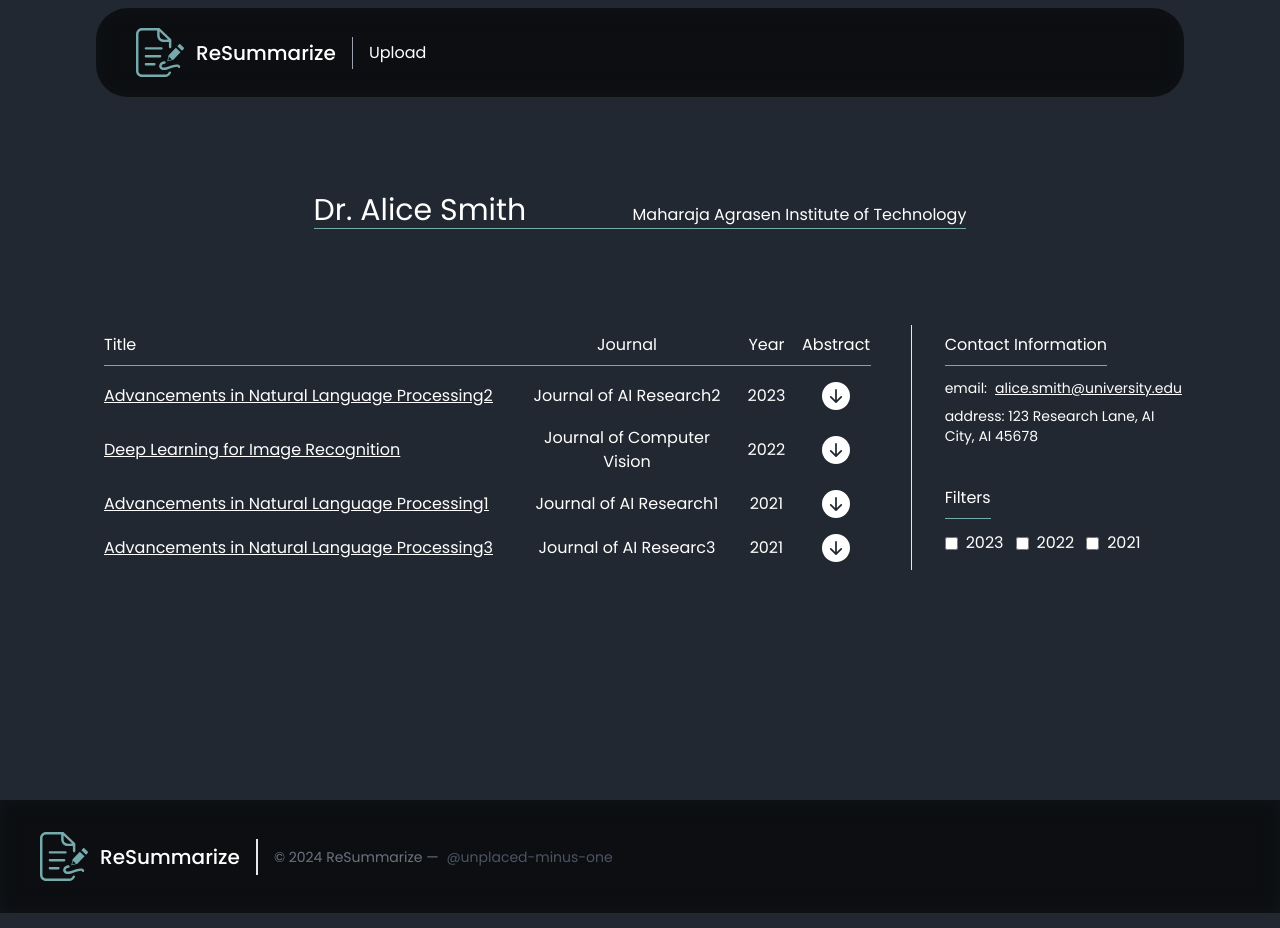
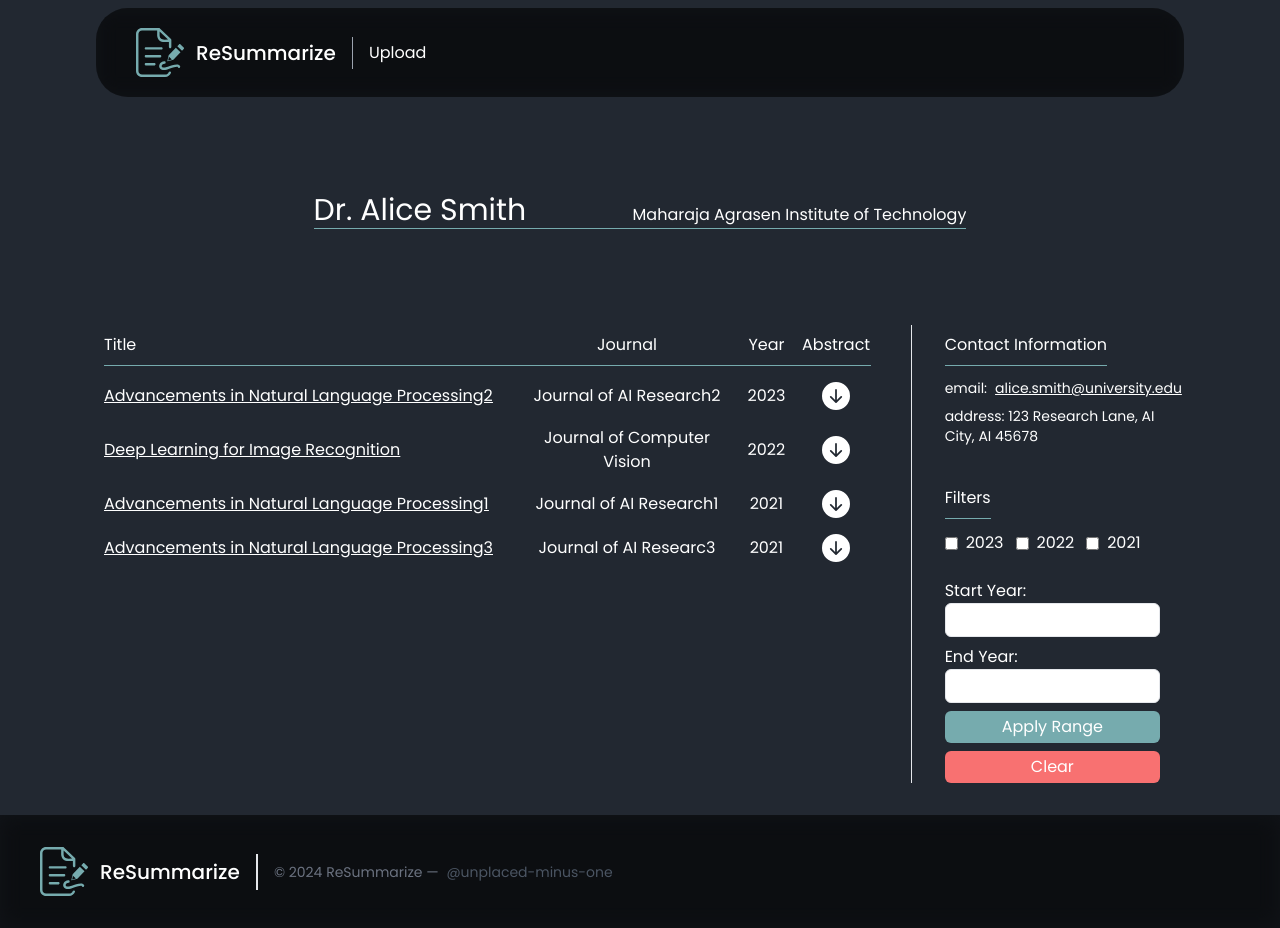
Before and after one commit to thakurprathya/research_summary_generator, a Flask app: page /profile in a window 1280 px wide. Run offline with Flask 3, Linux system fonts and the light colour scheme; style sheets or scripts are compiled from the project's sources.

Commit message:
profile page ui, filter bug...

```diff
--- a/app.py
+++ b/app.py
@@ -86,7 +86,7 @@ def profile():
                 "title": "Advancements in Natural Language Processing3",
                 "year": 2021,
                 "journal": "Journal of AI Researc3",
-                "abstract": "An overview of recent advancements in natural language processing technologies.This research explores the use of deep learning techniques in image recognition tasks.This research explores the use of deep learning techniques in image recognition tasks.This research explores the use of deep learning techniques in image recognition tasks.This research explores the use of deep learning techniques in image recognition tasks.This research explores the use of deep learning techniques in image recognition tasks.",
+                "abstract": "An 321412 overview of recent advancements in natural language processing technologies.This research explores the use of deep learning techniques in image recognition tasks.This research explores the use of deep learning techniques in image recognition tasks.This research explores the use of deep learning techniques in image recognition tasks.This research explores the use of deep learning techniques in image recognition tasks.This research explores the use of deep learning techniques in image recognition tasks.",
                 "link": "http://example.com/advancements-nlp"
             }
         ]
@@ -99,6 +99,7 @@ def profile():
     years = sorted(set(research['year'] for research in faculty['research']), reverse=True)
 
     return render_template('pages/profile.html', faculty=faculty, years=years)
+
 
 # Database routes
 @app.route('/test_connection', methods=['GET'])
--- a/static/styles.css
+++ b/static/styles.css
@@ -10,6 +10,8 @@
     padding: 0;
     color: white;
     overflow-x: hidden;
+    scrollbar-width: none; /* For Firefox */
+    -ms-overflow-style: none;  /* For Internet Explorer and Edge */
 }
 
 body {
@@ -24,6 +26,23 @@ body {
 
 .dropzone.active {
     @apply blur-sm;
+}
+
+/* Remove internal buttons in Chrome, Safari, Edge, and Opera */
+input[type="number"]::-webkit-outer-spin-button,
+input[type="number"]::-webkit-inner-spin-button {
+    -webkit-appearance: none;
+    margin: 0;
+}
+
+/* Remove internal buttons in Firefox */
+input[type="number"] {
+    -moz-appearance: textfield;
+}
+
+/* Hide scrollbars in WebKit browsers (Chrome, Safari, Edge) */
+::-webkit-scrollbar {
+    display: none;
 }
 
 @keyframes typing {
--- a/templates/components/tableRow.html
+++ b/templates/components/tableRow.html
@@ -15,8 +15,8 @@
         </svg>
     </p>
 </div>
-<div id="accordion-content-{{ row.title }}" class="-ml-[2rem] w-[90%] accordion-content hidden mt-2 mb-3">
-    <p class="text-sm text-[#EEEEEE] bg-[#343d4b] p-2 rounded-lg">{{ row.abstract }}</p>
+<div id="accordion-content-{{ row.title }}" class="-ml-[2rem] w-[90%] accordion-content hidden mt-2 mb-3 accordion-{{ row.year }}">
+    <p class="text-sm text-[#EEEEEE] bg-[#343d4b] p-4 rounded-lg text-justify">{{ row.abstract }}</p>
 </div>
 
 <script>
--- a/templates/pages/profile.html
+++ b/templates/pages/profile.html
@@ -11,8 +11,8 @@
 
 <body class="w-full">
     {% include 'components/header.html' %}
-    <section class="h-[100vh] flex flex-col items-center">
-        <div class="mt-[12rem] w-[85%] flex flex-col">
+    <section class="min-h-[100vh] flex flex-col items-center">
+        <div class="mt-[12rem] w-[85%] flex flex-col mb-[2rem]">
             <div class="flex flex-col items-start mb-12 w-[60%] self-center">
                 <div class="w-full flex items-baseline justify-between">
                     <h3 class="text-3xl">{{ faculty.author_name }}</h3>
@@ -64,13 +64,14 @@
                                 </label>
                             {% endfor %}
                         </div>
-                        <!-- <div class="flex flex-col mt-4">
+                        <div class="flex flex-col text-[#222831] mt-4">
                             <label for="startYear">Start Year:</label>
-                            <input type="number" id="startYear" class="border rounded p-1">
+                            <input type="number" id="startYear" class="border w-[90%] rounded-md p-1">
                             <label for="endYear" class="mt-2">End Year:</label>
-                            <input type="number" id="endYear" class="border rounded p-1">
-                            <button id="applyRange" class="mt-2 bg-[#76ABAE] text-white rounded p-1">Apply Range</button>
-                        </div>                      -->
+                            <input type="number" id="endYear" class="border w-[90%] rounded-md p-1">
+                            <button id="applyRange" class="mt-2 bg-[#76ABAE] hover:bg-[#2cb1b8] text-white w-[90%] rounded-md p-1">Apply Range</button>
+                            <button id="clearRange" class="mt-2 bg-red-400 hover:bg-red-600 text-white w-[90%] rounded-md p-1">Clear</button>
+                        </div>
                     </div>
                 </div>
             </div>
@@ -88,12 +89,80 @@
 
         function filterResearch() {
             const selectedYears = Array.from(document.querySelectorAll('.year-checkbox:checked')).map(cb => cb.value);
+            const startYear = document.getElementById('startYear').value = null;
+            const endYear = document.getElementById('endYear').value = null;
+
+            const rows = document.querySelectorAll('.tablerow');
+            rows.forEach(row => {
+                const rowYear = row.getAttribute('data-year');
+                if (selectedYears.length === 0 || selectedYears.includes(rowYear)){
+                    row.style.display = '';
+                    const accordions = document.querySelectorAll(`.accordion-${rowYear}`);
+                    accordions.forEach(acc => {
+                        acc.style.display = '';
+                    });
+                }
+                else{
+                    row.style.display = 'none';
+                    const accordions = document.querySelectorAll(`.accordion-${rowYear}`);
+                    accordions.forEach(acc => {
+                        acc.style.display = 'none';
+                    });
+                }
+            });
+        }
+
+        document.getElementById('applyRange').addEventListener('click', applyRangeFilter);
+
+        function applyRangeFilter() {
+            const startYear = document.getElementById('startYear').value;
+            const endYear = document.getElementById('endYear').value;
             const rows = document.querySelectorAll('.tablerow');
 
+            if (!startYear || !endYear) return;
+
+            if (parseInt(startYear) > parseInt(endYear)) {
+                alert('Start year should be less than or equal to end year');
+                return;
+            }
+
             rows.forEach(row => {
-                const rowYear = row.getAttribute('data-year');
-                if (selectedYears.length === 0 || selectedYears.includes(rowYear)) row.style.display = '';
-                else row.style.display = 'none';
+                const rowYear = parseInt(row.getAttribute('data-year'));
+                if (rowYear >= parseInt(startYear) && rowYear <= parseInt(endYear)) {
+                    row.style.display = '';
+                    const accordions = document.querySelectorAll(`.accordion-${rowYear}`);
+                    accordions.forEach(acc => {
+                        acc.style.display = '';
+                    });
+                } else {
+                    row.style.display = 'none';
+                    const accordions = document.querySelectorAll(`.accordion-${rowYear}`);
+                    accordions.forEach(acc => {
+                        acc.style.display = 'none';
+                    });
+                }
+            });
+        }
+
+        document.getElementById('clearRange').addEventListener('click', HandleClearFilter);
+
+        function HandleClearFilter() {
+            const startYear = document.getElementById('startYear').value = null;
+            const endYear = document.getElementById('endYear').value = null;
+
+            const checkedCheckboxes = document.querySelectorAll('.year-checkbox:checked');
+            checkedCheckboxes.forEach(function(checkbox) {
+                checkbox.checked = false;
+            });
+
+            const rows = document.querySelectorAll('.tablerow');
+            rows.forEach(row => {
+                const rowYear = parseInt(row.getAttribute('data-year'));
+                row.style.display = '';
+                const accordions = document.querySelectorAll(`.accordion-${rowYear}`);
+                    accordions.forEach(acc => {
+                        acc.style.display = '';
+                    });
             });
         }
     });
```
